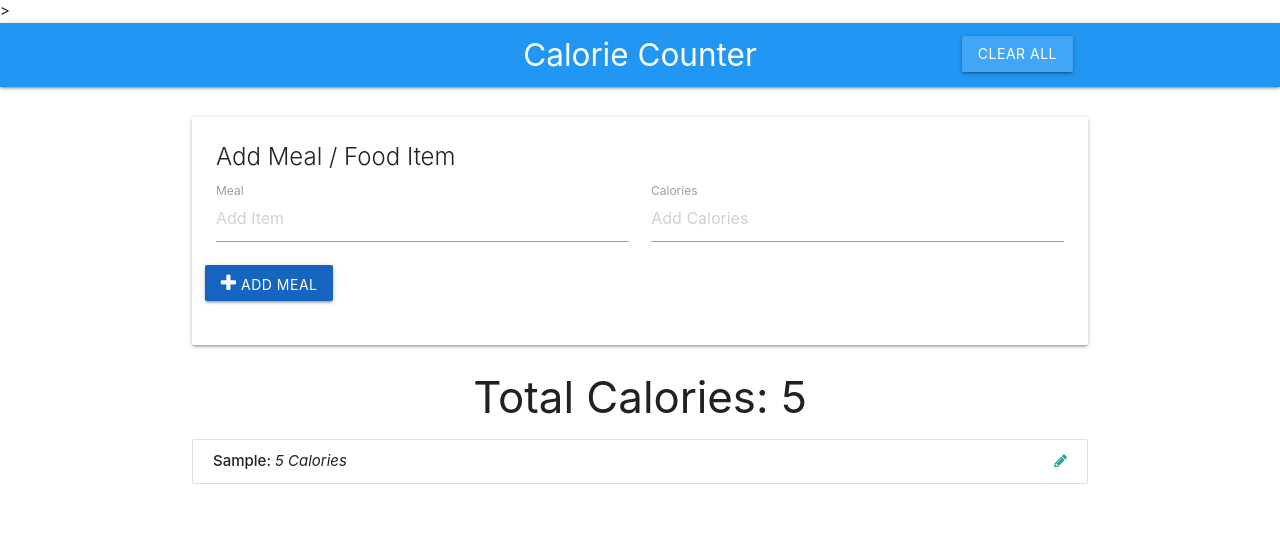
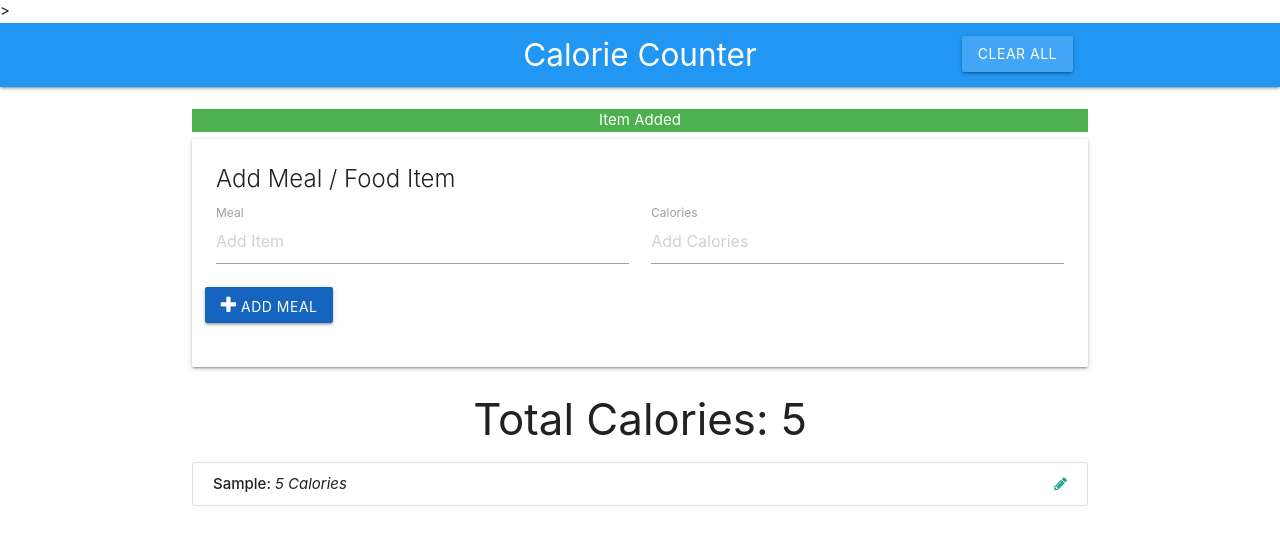
Before and after one commit to AndresRodCodes/Calorie-Counter, a plain HTML site: page index.html in a window 1280 px wide. Both pictures are taken after typing "Sample", "5" into the empty fields and a click on the button "ADD MEAL". Drawn offline with nearby package versions, Linux system fonts and the light colour scheme.

Commit message:
Added alert on add, update, and delete of item.

```diff
--- a/app.js
+++ b/app.js
@@ -306,6 +306,25 @@ const UICtrl = (function() {
 		},
 		getSelectors: function() {
 			return UISelectors;
+		},
+
+		showAlert: function(message, classes) {
+			// Creat div
+			const div = document.createElement('div');
+			// Insert message
+			div.appendChild(document.createTextNode(message));
+			// Insert the class name
+			div.className = classes;
+
+			// Get parent
+			const parent = document.querySelector('#card-container');
+			// Get child
+			const child = document.querySelector('.card');
+			// Insert alert
+			parent.insertBefore(div, child);
+
+			// Remove alert after few seconds
+			setTimeout(() => div.remove(), 3000);
 		}
 	};
 })();
@@ -370,6 +389,9 @@ const App = (function(ItemCtrl, StorageCtrl, UICtrl) {
 
 			// Clear fields
 			UICtrl.clearInput();
+
+			// Show confirmation alert
+			UICtrl.showAlert('Item Added', 'green white-text center-align');
 		}
 
 		e.preventDefault();
@@ -417,6 +439,9 @@ const App = (function(ItemCtrl, StorageCtrl, UICtrl) {
 
 		UICtrl.clearEditState();
 
+		// Show alert
+		UICtrl.showAlert('Item Updated', 'orange darken-3 white-text center-align');
+
 		e.preventDefault();
 	};
 
@@ -441,6 +466,9 @@ const App = (function(ItemCtrl, StorageCtrl, UICtrl) {
 
 		// Clear update state
 		UICtrl.clearEditState();
+
+		// Show alert
+		UICtrl.showAlert('Item Deleted', 'green white-text center-align');
 
 		e.preventDefault();
 	};
--- a/index.html
+++ b/index.html
@@ -21,7 +21,7 @@
   </nav>
   <!--End of Navigation-->
   <br>
-  <div class="container">
+  <div id="card-container" class="container">
     <div class="card">
       <div class="card-content">
         <span class="card-title">Add Meal / Food Item</span>
```
